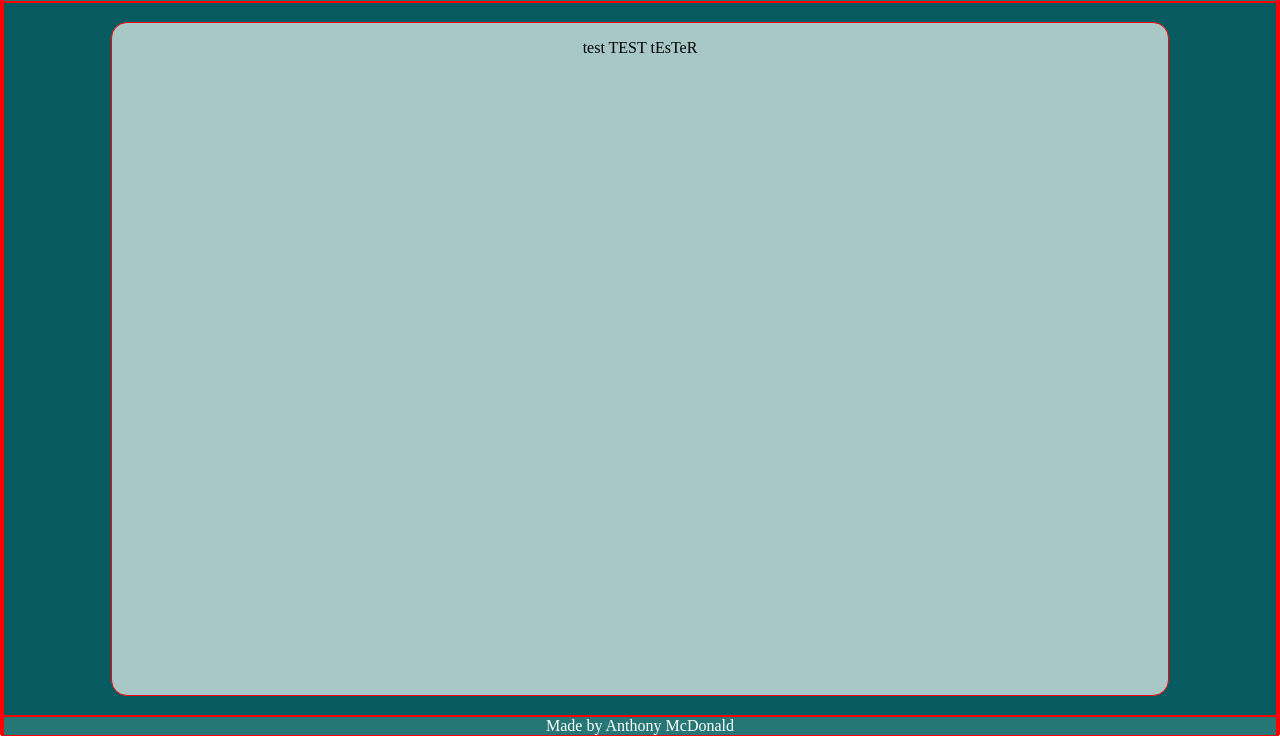
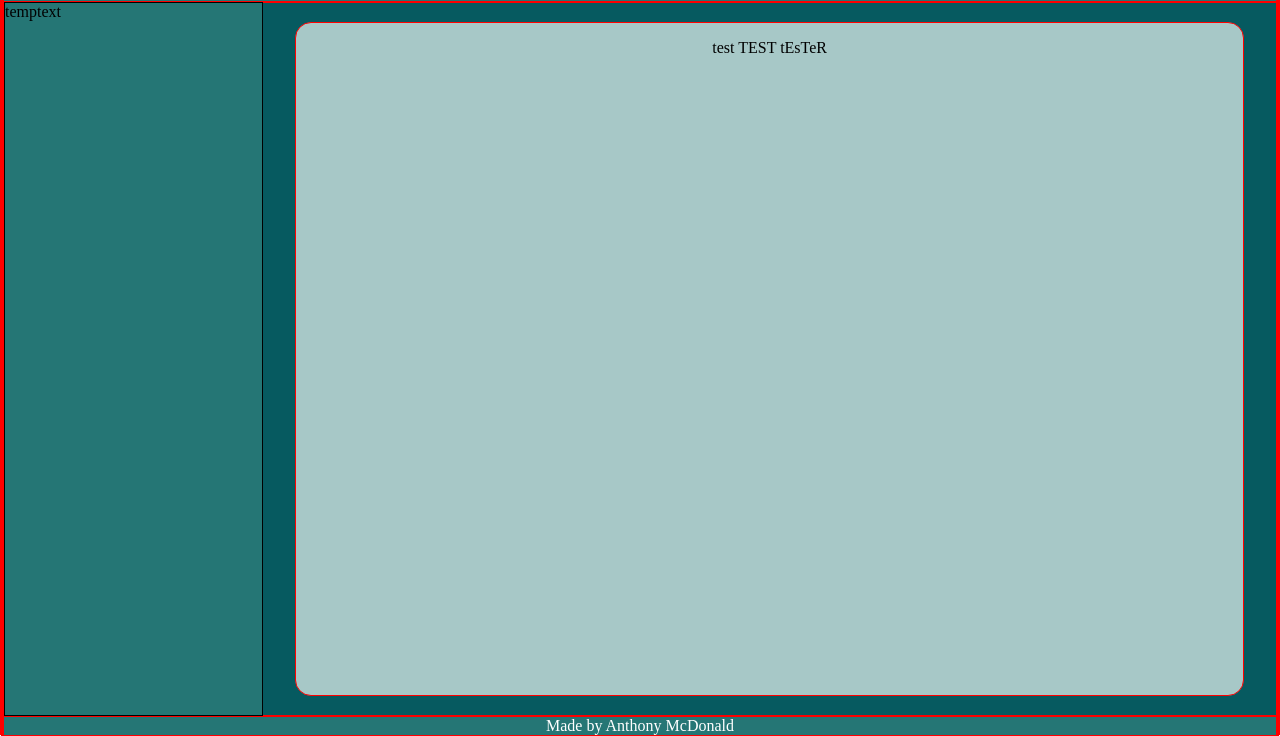
Before and after one commit to Anthony-McDonald/to-do-list, a website built with webpack: page dist/index.html in a window 1280 px wide. Shown: the part 67-803 px from the top of the page. Built offline with nearby package versions, Linux system fonts and the light colour scheme.

Commit message:
base sidebar added

```diff
--- a/src/index.js
+++ b/src/index.js
@@ -38,6 +38,7 @@ import weekIcon from './assets/calendar-range.svg';
     const dropdown = document.createElement('button');
     dropdown.id = 'dropid'
     dropdown.classList.add("dropbutton");
+    dropdown.classList.add('hide');
 
 
     const moreSVG = new Image();
@@ -75,6 +76,7 @@ import weekIcon from './assets/calendar-range.svg';
 
     const showMore = document.createElement('div');
     showMore.classList.add('showMore');
+    showMore.classList.add('hide');
     showMore.id = 'showMore';
 
 
@@ -130,12 +132,22 @@ import weekIcon from './assets/calendar-range.svg';
     showMore.appendChild(projectBox);
     showMore.appendChild(noteBox);
 
-
+// mainbox declaration
     const main = document.createElement('div');
     main.classList.add("main");
+    main.innerHTML = "test TEST tEsTeR"
+
+// sidebar declaration
+    const sidebar = document.createElement('sidebar');
+    sidebar.classList.add('homesidebar');
+    sidebar.classList.add('hide2');
+    sidebar.innerText = 'temptext';
+
+    mainholder.appendChild(sidebar);
+
     mainholder.appendChild(showMore);
     mainholder.appendChild(main);
-    main.innerHTML = "test TEST tEsTeR"
+
 
     // Footer
     const footer = document.createElement('div');
--- a/src/style.css
+++ b/src/style.css
@@ -1,12 +1,29 @@
 /* Small devices such as large phones (640px and up) */
 @media only screen and (min-width: 40em) {
-.dropbutton {
-    display: none;
-}
+
 }
 
 /* Medium devices such as tablets (768px and up) */
 @media only screen and (min-width: 48em) {
+
+
+    .hide {
+        position: absolute !important;
+        top: -9999px !important;
+        left: -9999px !important;
+    }
+
+    .hide2 {
+        display: flex !important;
+    }
+
+    .homesidebar {
+        display: flex;
+    }
+
+
+
+
 
 }
 
@@ -30,6 +47,10 @@
     --mainColour: #a7c8c7;
     --dropdownColour: #9bdbd9;
 }
+.hide {
+
+}
+
 
 html,
 body {
@@ -94,8 +115,18 @@ font-family: 'Oswald';
     display: flex;
     justify-content: center;
     align-items: center;
-    flex-direction: column;
+    flex-direction: row;
     position: relative;
+}
+
+.homesidebar {
+    display: none;
+    background-color: var(--headerColour);
+    border: black solid 1px;
+    height: 100%;
+    width: 18rem;
+    margin-right: 2rem;
+
 }
 
 .showMore {
@@ -169,6 +200,7 @@ font-family: 'Oswald';
     padding: 1rem;
     text-align: center;
     font-family: 'Kanit';
+    margin-right: 2rem;
 }
 
 
```
Also changed, not shown: dist/bundle.js.
